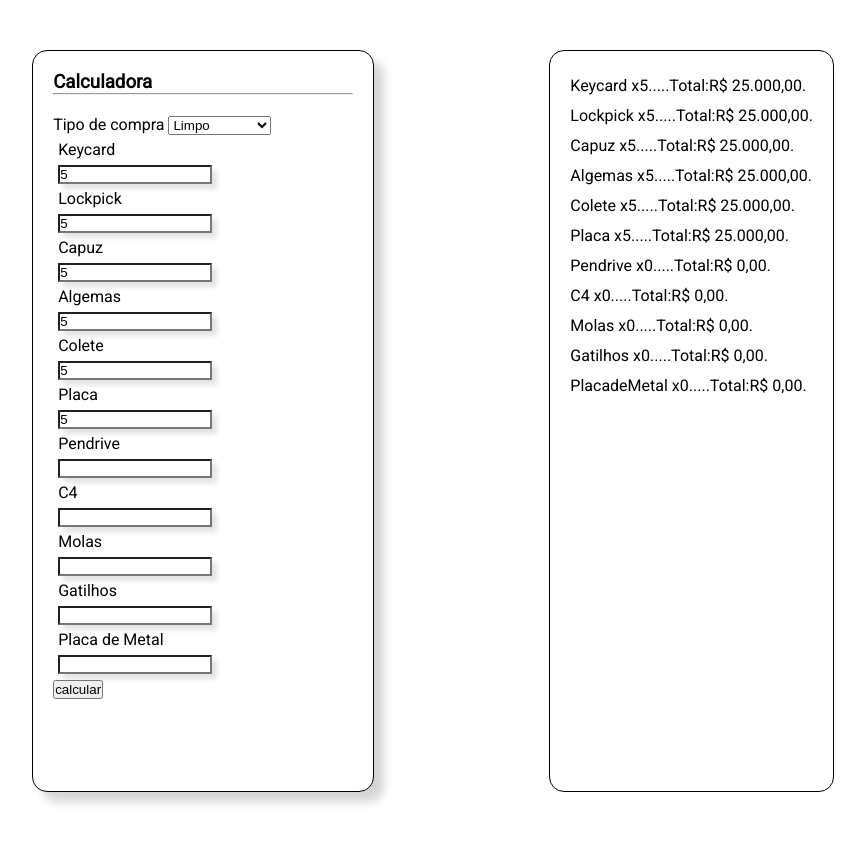
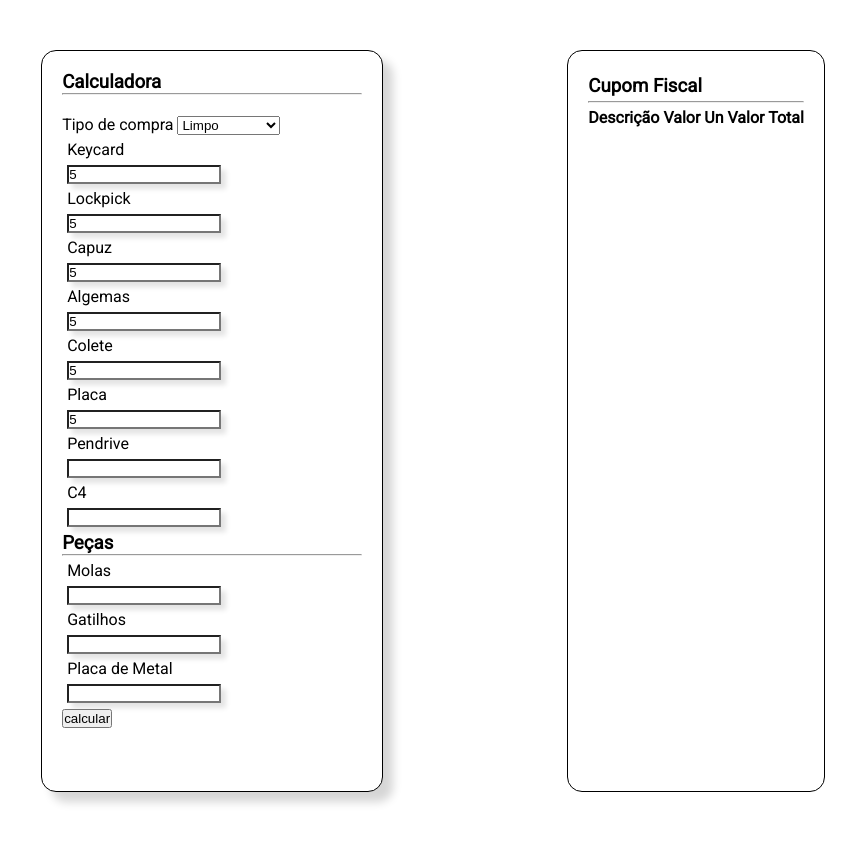
Before and after one commit to LucasSMartins/GTA, a plain HTML site: page Calculadora-GTA_V/index.html in a window 1280 px wide. Both pictures are taken after typing "5", "5", "5", "5", "5", "5" into the empty fields and a click on the button "calcular". Shown: the whole page, without its empty margins (207-1072 px from the left). Drawn offline with Linux system fonts and the light colour scheme.

Commit message:
Add files via upload

```diff
--- a/Calculadora-GTA_V/index.html
+++ b/Calculadora-GTA_V/index.html
@@ -48,6 +48,9 @@
                     <li><input id="C4" type="number" min="0"></li>
                 </ul>
 
+                <h3 id="pecas" >Peças</h3>
+                <hr id="separaroutros">
+
                 <ul>
                     <li>Molas</li>
                     <li><input id="Molas" type="number" min="0"></li>
@@ -60,7 +63,12 @@
                 <button id="btn" onclick="resultado()" >calcular</button>
             </div>
         </div>
-        <div id="b"></div>
+        <div id="b">
+            <h3>Cupom Fiscal</h3>
+                <hr>
+                <h4>Descrição  Valor  Un  Valor Total</h4>
+                <div id="c" ></div>
+        </div>
     </main>
     <script src="index.js"></script>
 </body>
--- a/Calculadora-GTA_V/index.js
+++ b/Calculadora-GTA_V/index.js
@@ -4,13 +4,17 @@ const parceria = document.querySelector("#parceria");
 const sujo = document.querySelector("#Sujo");
 const sujoParceria = document.querySelector("#sujoParceria");
 const tipo = document.querySelector("#tipo");
-const b = document.querySelector("#b")
+const c = document.querySelector("#c")
 
 
 
 function calcular(un) {
+  if (un > 0){
+  return un * 5000
+  }else{
+    c.innerHTML = ""
+  }
 
-      return un * 5000
 }
 
 
@@ -27,25 +31,25 @@ function resultado() {
       let unGatilhos = Number(document.querySelector("#Gatilhos").value);
       let unPlacadeMetal = Number(document.querySelector("#PlacadeMetal").value);
 
-      b.innerHTML = ""
-      b.innerHTML += `Keycard x${unKeycard}.....Total:${calcular(unKeycard).toLocaleString('pt-BR', { style: 'currency', currency: 'BRL' })}.<br/>`
-      b.innerHTML += `Lockpick x${unLockpick}.....Total:${calcular(unLockpick).toLocaleString('pt-BR', { style: 'currency', currency: 'BRL' })}.<br/>`
-      b.innerHTML += `Capuz x${unCapuz}.....Total:${calcular(unCapuz).toLocaleString('pt-BR', { style: 'currency', currency: 'BRL' })}.<br/>`
-      b.innerHTML += `Algemas x${unAlgemas}.....Total:${calcular(unAlgemas).toLocaleString('pt-BR', { style: 'currency', currency: 'BRL' })}.<br/>`
-      b.innerHTML += `Colete x${unColete}.....Total:${calcular(unColete).toLocaleString('pt-BR', { style: 'currency', currency: 'BRL' })}.<br/>`
-      b.innerHTML += `Placa x${unPlaca}.....Total:${calcular(unPlaca).toLocaleString('pt-BR', { style: 'currency', currency: 'BRL' })}.<br/>`
-      b.innerHTML += `Pendrive x${unPendrive}.....Total:${calcular(unPendrive).toLocaleString('pt-BR', { style: 'currency', currency: 'BRL' })}.<br/>`
-      b.innerHTML += `C4 x${unC4}.....Total:${calcular(unC4).toLocaleString('pt-BR', { style: 'currency', currency: 'BRL' })}.<br/>`
-      b.innerHTML += `Molas x${unMolas}.....Total:${calcular(unMolas).toLocaleString('pt-BR', { style: 'currency', currency: 'BRL' })}.<br/>`
-      b.innerHTML += `Gatilhos x${unGatilhos}.....Total:${calcular(unGatilhos).toLocaleString('pt-BR', { style: 'currency', currency: 'BRL' })}.<br/>`
-      b.innerHTML += `PlacadeMetal x${unPlacadeMetal}.....Total:${calcular(unPlacadeMetal).toLocaleString('pt-BR',{style:'currency',currency:'BRL'})}.<br/><br/>`
+      c.innerHTML = ""
+      c.innerHTML += `Keycard x${unKeycard}.....Total:${calcular(unKeycard).toLocaleString('pt-BR', { style: 'currency', currency: 'BRL' })}.<br/>`
+      c.innerHTML += `Lockpick x${unLockpick}.....Total:${calcular(unLockpick).toLocaleString('pt-BR', { style: 'currency', currency: 'BRL' })}.<br/>`
+      c.innerHTML += `Capuz x${unCapuz}.....Total:${calcular(unCapuz).toLocaleString('pt-BR', { style: 'currency', currency: 'BRL' })}.<br/>`
+      c.innerHTML += `Algemas x${unAlgemas}.....Total:${calcular(unAlgemas).toLocaleString('pt-BR', { style: 'currency', currency: 'BRL' })}.<br/>`
+      c.innerHTML += `Colete x${unColete}.....Total:${calcular(unColete).toLocaleString('pt-BR', { style: 'currency', currency: 'BRL' })}.<br/>`
+      c.innerHTML += `Placa x${unPlaca}.....Total:${calcular(unPlaca).toLocaleString('pt-BR', { style: 'currency', currency: 'BRL' })}.<br/>`
+      c.innerHTML += `Pendrive x${unPendrive}.....Total:${calcular(unPendrive).toLocaleString('pt-BR', { style: 'currency', currency: 'BRL' })}.<br/>`
+      c.innerHTML += `C4 x${unC4}.....Total:${calcular(unC4).toLocaleString('pt-BR', { style: 'currency', currency: 'BRL' })}.<br/>`
+      c.innerHTML += `Molas x${unMolas}.....Total:${calcular(unMolas).toLocaleString('pt-BR', { style: 'currency', currency: 'BRL' })}.<br/>`
+      c.innerHTML += `Gatilhos x${unGatilhos}.....Total:${calcular(unGatilhos).toLocaleString('pt-BR', { style: 'currency', currency: 'BRL' })}.<br/>`
+      c.innerHTML += `PlacadeMetal x${unPlacadeMetal}.....Total:${calcular(unPlacadeMetal).toLocaleString('pt-BR',{style:'currency',currency:'BRL'})}.<br/><br/>`
 }
 
 
 
 
 
-function verificarTipo() {
+/*function verificarTipo() {
   if (tipo == limpo) {
     alert("Limpo");
   } else if (tipo == parceria) {
@@ -57,4 +61,4 @@ function verificarTipo() {
   } else {
     alert("Deu tudo errado man");
   }
-}
+}*/
```
